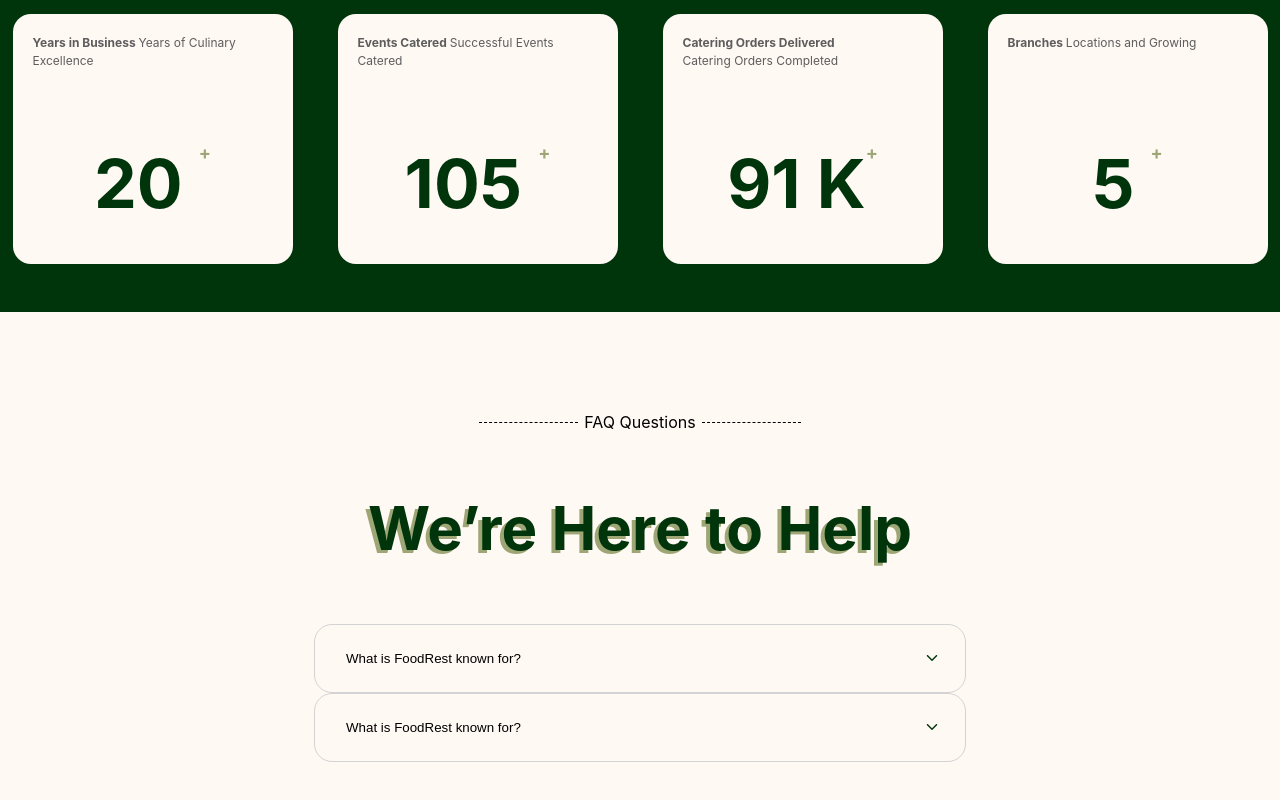
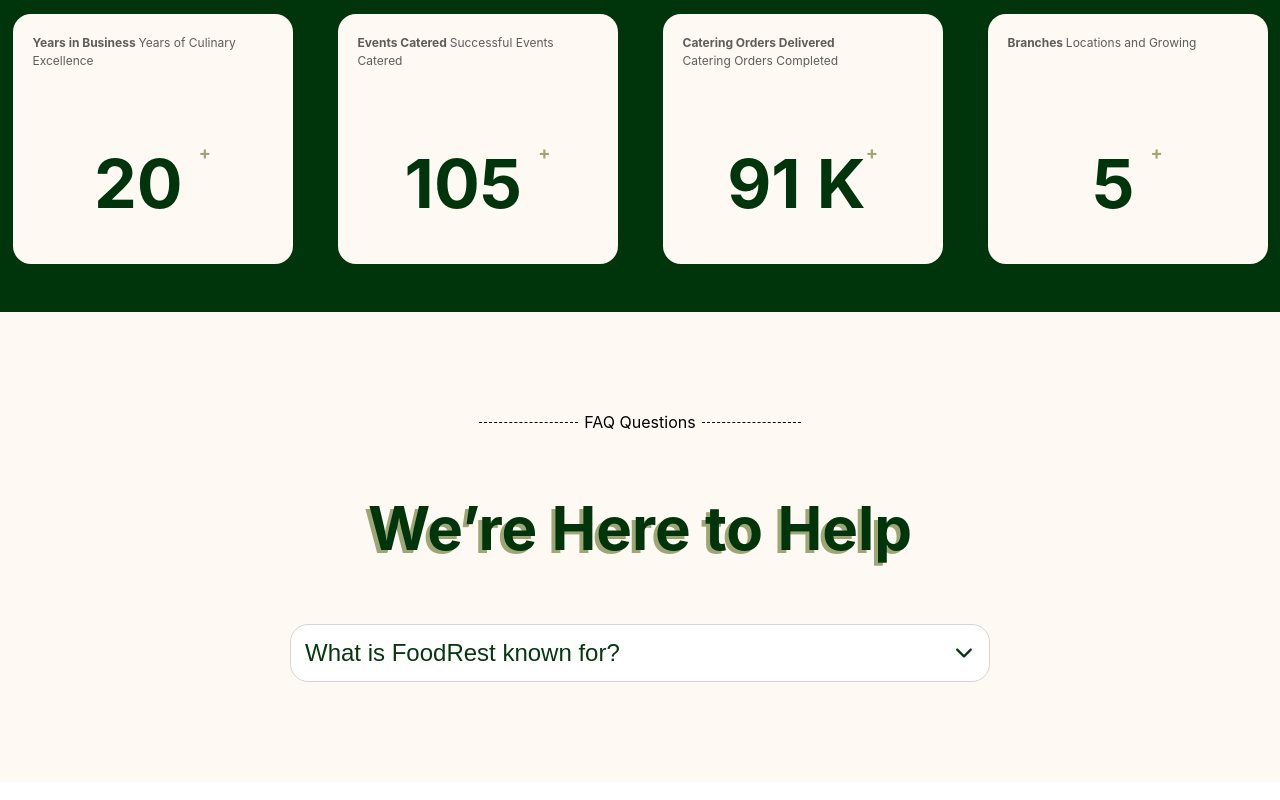
Before and after one commit to Chupacabra44/my-restaurant, a React (Create React App) app: page / in a window 1280 px wide. Shown: the part 4037-4837 px from the top of the page. Built offline with nearby package versions, Linux system fonts and the light colour scheme.

Commit message:
creating Accordion component from scratch

```diff
--- a/src/App.js
+++ b/src/App.js
@@ -5,7 +5,7 @@ import styles from "./App.module.scss";
 import Catering from "./components/Catering/Catering";
 import CarouselReview from "./components/CarouselReview/CarouselReview";
 import AnimatedCounter from "./components/AnimatedCounter/AnimatedCounter";
-import { IoIosArrowDown } from "react-icons/io";
+import Accordion from "./components/Accordion/Accordion";
 
 function App() {
   const [foodImages, setFoddImages] = useState([]);
@@ -199,16 +199,7 @@ function App() {
             <span>FAQ Questions</span>
           </div>
           <h3 className={styles.AccordionTitle}>We’re Here to Help</h3>
-          <div className={styles.AccordionContainer}>
-            <div className={styles.AccordionWrapper}>
-              <button>What is FoodRest known for?</button>
-              <IoIosArrowDown />
-            </div>
-            <div className={styles.AccordionWrapper}>
-              <button>What is FoodRest known for?</button>
-              <IoIosArrowDown />
-            </div>
-          </div>
+          <Accordion />
         </section>
       </main>
     </>
--- a/src/App.module.scss
+++ b/src/App.module.scss
@@ -259,6 +259,13 @@ hr {
   padding: 100px 0;
 }
 
+.AccordionTitle {
+  text-align: center;
+  font-size: 60px;
+  text-shadow: -4px 3px 0px #9ea676;
+  color: #00340b;
+}
+
 .Dashed {
   display: flex;
   justify-content: center;
@@ -278,34 +285,3 @@ hr {
   border-style: dashed;
   margin: 0 6px 0 6px;
 }
-
-.AccordionTitle {
-  text-align: center;
-  font-size: 60px;
-  text-shadow: -4px 3px 0px #9ea676;
-  color: #00340b;
-}
-
-.AccordionContainer {
-}
-
-.AccordionWrapper {
-  display: flex;
-  justify-content: space-between;
-  border: 1px solid lightgrey;
-  width: 600px;
-  margin: 0 auto;
-  padding: 25px;
-  border-radius: 18px;
-  color: #05380f;
-  cursor: pointer;
-
-  button {
-    background-color: transparent;
-    border-style: none;
-  }
-}
-
-.Rotate {
-  font-size: 35px;
-}
--- /dev/null
+++ b/src/components/Accordion/Accordion.jsx
@@ -0,0 +1,42 @@
+import { useState } from "react";
+import { IoIosArrowDown } from "react-icons/io";
+import styles from "./Accordion.module.scss";
+
+const Accordion = () => {
+  const [accordion, setAccordion] = useState(false);
+  const [isDown, setIsDown] = useState(false);
+
+  const handleAccordion = () => {
+    setAccordion((prev) => !prev);
+    setIsDown((prev) => !prev);
+  };
+
+  return (
+    <div className={styles.AccordionItem}>
+      <div className={styles.AccordionButton}>
+        <button
+          onClick={handleAccordion}
+          className={`${styles.AccordionHeader} ${
+            accordion ? styles.ColorChange : ""
+          }`}
+        >
+          What is FoodRest known for?
+        </button>
+        <IoIosArrowDown
+          className={`${styles.AccordionIcon} ${
+            isDown ? styles.IconRotate : ""
+          }`}
+        />
+      </div>
+      {accordion && (
+        <div className={styles.AccordionContent}>
+          Lorem ipsum dolor sit amet, consectetuer adipiscing elit. Aenean
+          commodo ligula eget dolor. Aenean massa. Cum sociis natoque penatibus
+          et magnis dis parturient montes, nascetur.
+        </div>
+      )}
+    </div>
+  );
+};
+
+export default Accordion;
--- /dev/null
+++ b/src/components/Accordion/Accordion.module.scss
@@ -0,0 +1,45 @@
+.AccordionItem {
+  width: 700px;
+  margin: 0 auto;
+}
+
+.AccordionButton {
+  position: relative;
+  display: flex;
+  align-items: center;
+}
+
+.AccordionIcon {
+  position: absolute;
+  right: 14px;
+  color: #05380f;
+  font-size: 24px;
+}
+
+.IconRotate {
+  rotate: 180deg;
+  color: #fff;
+}
+
+.AccordionHeader {
+  width: 100%;
+  text-align: left;
+  color: #05380f;
+  font-size: 24px;
+  padding: 14px;
+  border-radius: 18px;
+  border: 1px solid lightgray;
+  cursor: pointer;
+  background-color: #fff;
+}
+
+.ColorChange {
+  background-color: #9ea676;
+  color: #fff;
+}
+
+.AccordionContent {
+  color: #676766;
+  padding: 14px;
+  line-height: 1.5;
+}
```
